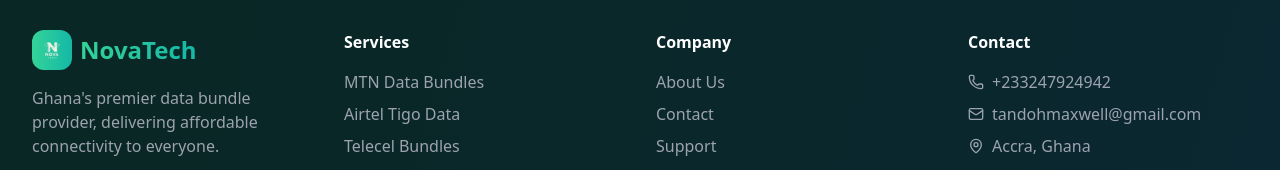
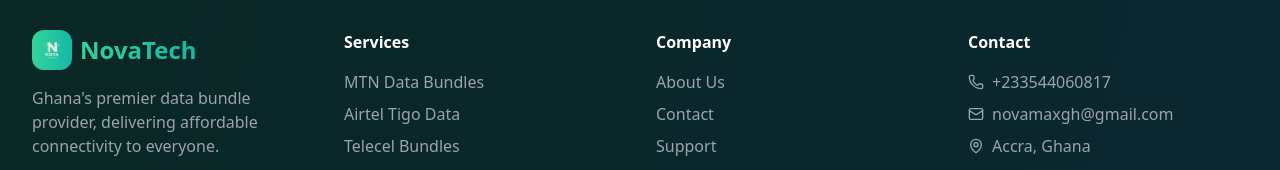
Before and after one commit to Max-NovaTech/nova_frontend, a React (Create React App) app: page / in a window 1280 px wide. Shown: the part 4093-4263 px from the top of the page. Built offline with nearby package versions, Linux system fonts and the light colour scheme.

Commit message:
Footer information replaced

```diff
--- a/src/endpoints/endpoints.js
+++ b/src/endpoints/endpoints.js
@@ -1,5 +1,5 @@
-const BASE_URL = 'https://novabackend-production-b2ec.up.railway.app';
+// const BASE_URL = 'https://novabackend-production-b2ec.up.railway.app';
 
-// const BASE_URL = 'http://localhost:5000';
+const BASE_URL = 'http://localhost:5000';
 
 export default BASE_URL;
--- a/src/pages/LandingPage.js
+++ b/src/pages/LandingPage.js
@@ -679,11 +679,11 @@
               <div className="space-y-2 text-gray-400">
                 <div className="flex items-center space-x-2">
                   <Phone className="w-4 h-4" />
-                  <span>+233247924942</span>
+                  <span>+233544060817</span>
                 </div>
                 <div className="flex items-center space-x-2">
                   <Mail className="w-4 h-4" />
-                  <span>tandohmaxwell@gmail.com</span>
+                  <span>novamaxgh@gmail.com</span>
                 </div>
                 <div className="flex items-center space-x-2">
                   <MapPin className="w-4 h-4" />
--- a/src/pages/Login.js
+++ b/src/pages/Login.js
@@ -632,10 +632,10 @@
                   <li>
                     Email:{" "}
                     <a
-                      href="mailto:tandohmaxwell@gmail.com"
+                      href="mailto:novamaxgh@gmail.com"
                       className="text-emerald-500 underline"
                     >
-                      tandohmaxwell@gmail.com
+                      novamaxgh@gmail.com
                     </a>
                   </li>
                   <li>
```
